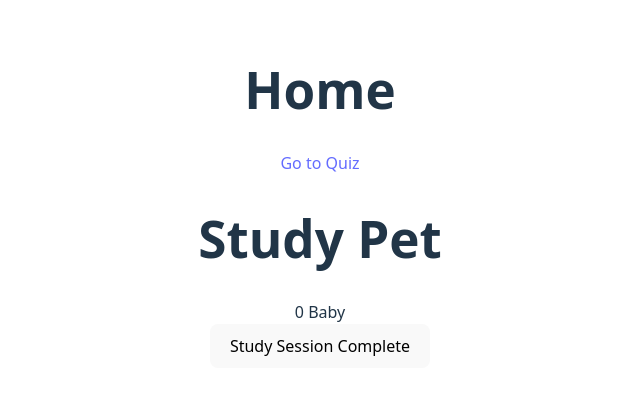
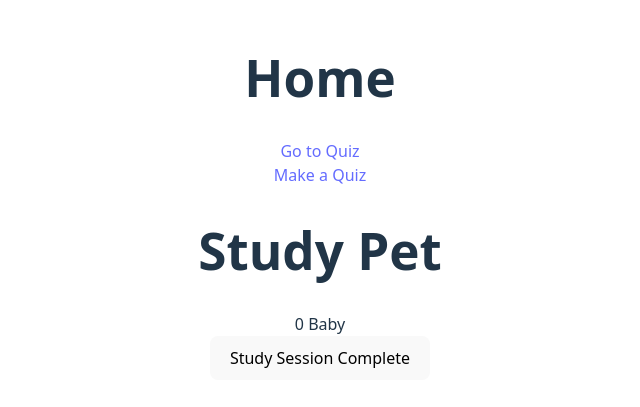
Before and after one commit to AidenKielby/Study-Pet, a React (Vite) app: page / in a window 1280 px wide. Shown: the part 203-610 px from the top of the page, without its empty margins (320-960 px from the left). Built offline with nearby package versions, Linux system fonts and the light colour scheme.

Commit message:
added link from main (last commit msg was a whoopsie

```diff
--- a/src/pages/Home.tsx
+++ b/src/pages/Home.tsx
@@ -15,6 +15,8 @@ export default function Home() {
         <>
             <h1>Home</h1>
             <Link to="/quiz">Go to Quiz</Link>
+            <br />
+            <Link to="/make">Make a Quiz</Link>
             <div className="h-screen flex flex-col items-center justify-center bg-gray-100">
             <h1 className="text-3xl font-bold mb-6">Study Pet</h1>
             <Pet stage={stage} evolutions={evolutions} />
```
